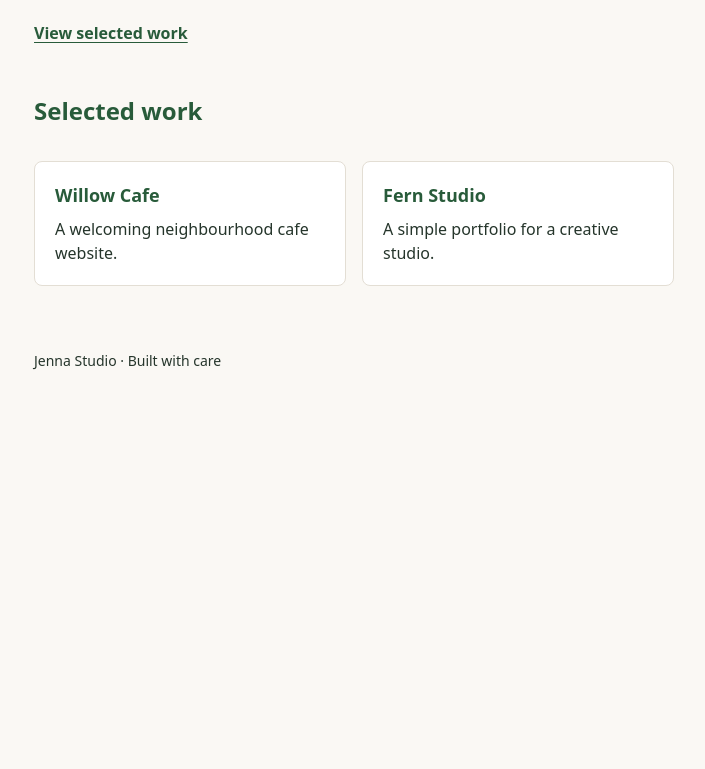
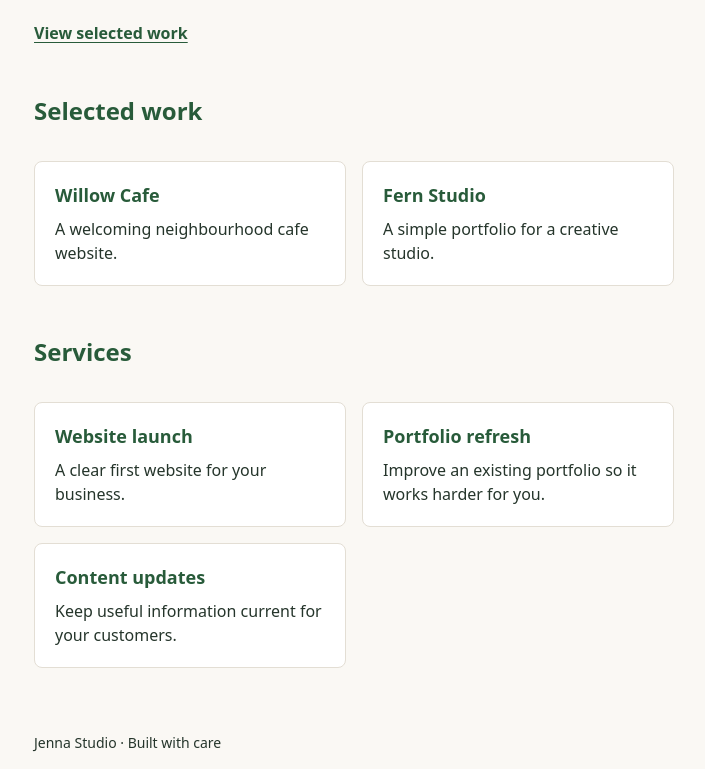
Before and after one commit to itcodegirl/adw-walkthrough-20261113, a website built with Vite: page index.html in a window 1280 px wide. Shown: the part 246-1015 px from the top of the page, without its empty margins (286-991 px from the left). Before the commit the page ends 800 px from the top, so only its background shows below. Built offline with nearby package versions, Linux system fonts and the light colour scheme.

Commit message:
add services section with three offerings

```diff
--- a/index.html
+++ b/index.html
@@ -25,6 +25,21 @@
           <p>A simple portfolio for a creative studio.</p>
         </article>
       </section>
+      <section>
+        <h2>Services</h2>
+        <article>
+          <h3>Website launch</h3>
+          <p>A clear first website for your business.</p>
+        </article>
+        <article>
+          <h3>Portfolio refresh</h3>
+          <p>Improve an existing portfolio so it works harder for you.</p>
+        </article>
+        <article>
+          <h3>Content updates</h3>
+          <p>Keep useful information current for your customers.</p>
+        </article>
+      </section>
     </main>
     <footer>Jenna Studio · Built with care</footer>
     <script type="module" src="/src/main.js"></script>
```
